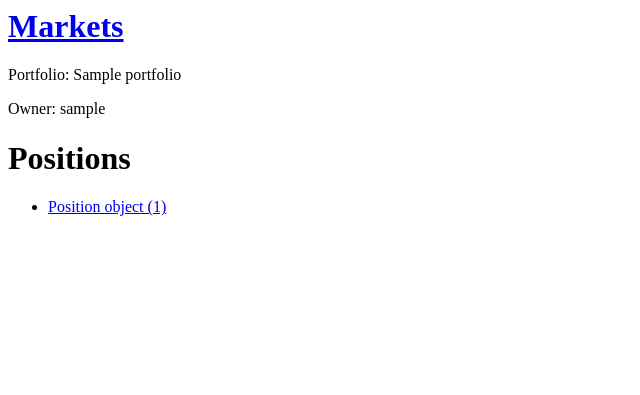
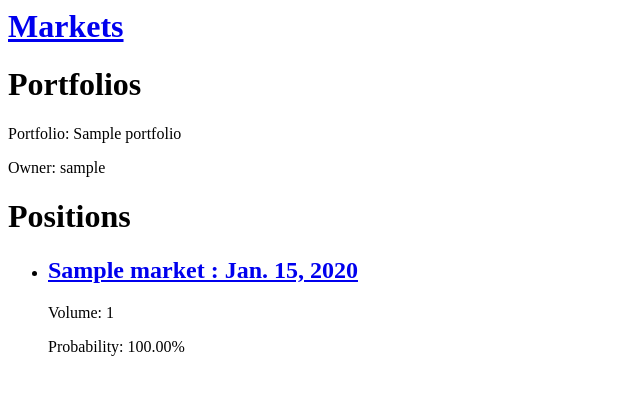
Before and after one commit to nchashch/completion_pmarket_web, a Django app: page /portfolio in a window 1280 px wide. Shown: the top 395 px of the page, without its empty margins (0-640 px from the left). Run offline with Django 3.2, Linux system fonts and the light colour scheme; a user stored in the database is signed in; tables that the repository leaves empty hold one stand-in row (values such as "Sample post").

Commit message:
Expand position view

```diff
--- a/completion_pmarket/templates/index.html
+++ b/completion_pmarket/templates/index.html
@@ -1,5 +1,5 @@
 <h1>Markets</h1>
-<h1><a href="/portfolio">Portfolio</a></h1>
+<h1><a href="/portfolio">Portfolios</a></h1>
 {% if markets_list %}
     <ul>
     {% for market in markets_list %}
--- a/completion_pmarket/templates/market.html
+++ b/completion_pmarket/templates/market.html
@@ -1,5 +1,5 @@
 <h1><a href="/">Markets</a></h1>
-<h1><a href="/portfolio">Portfolio</a></h1>
+<h1><a href="/portfolio">Portfolios</a></h1>
 {% if outcomes_list %}
     <h1>{{ market.name }}</h1>
     <p>b: {{ market.b }}</p>
--- a/completion_pmarket/templates/order.html
+++ b/completion_pmarket/templates/order.html
@@ -1,6 +1,6 @@
 <h1><a href="/">Markets</a></h1>
-<h1><a href="/portfolio">Portfolio</a></h1>
+<h1><a href="/portfolio">Portfolios</a></h1>
 <h1><a href="/market?pk={{ market.pk }}">{{ market.name }}</a></h1>
 <h2><a href="/outcome?pk={{ outcome.pk }}">Outcome: {{ outcome.outcome_date }}</a></h2>
 <!-- <h1><a href="/market?pk={{ outcome.market.pk }}"> {{ outcome.market.name }}</a></h1> -->
-<p>{{ operation }} {{ amount }} of {{ outcome.outcome_date }} for ${{ cost }} in market {{ market.name }} at {{ datetime }}.</p>
+<p>{{ operation }} {{ amount }} of {{ outcome.outcome_date }} for ${{ cost|floatformat:2 }} in market {{ market.name }} at {{ datetime }}.</p>
--- a/completion_pmarket/templates/outcome.html
+++ b/completion_pmarket/templates/outcome.html
@@ -1,5 +1,5 @@
 <h1><a href="/">Markets</a></h1>
-<h1><a href="/portfolio">Portfolio</a></h1>
+<h1><a href="/portfolio">Portfolios</a></h1>
 {% if outcome %}
 
     <h1><a href="/market?pk={{ outcome.market.pk }}"> {{ outcome.market.name }}</a></h1>
--- a/completion_pmarket/templates/portfolio.html
+++ b/completion_pmarket/templates/portfolio.html
@@ -1,4 +1,5 @@
 <h1><a href="/">Markets</a></h1>
+<h1>Portfolios</h1>
 {% if portfolio %}
 <p>Portfolio: {{ portfolio.name }}</p>
 <p>Owner: {{ portfolio.user.username }}</p>
@@ -8,8 +9,10 @@
     {% for position in positions %}
     <li>
         <a href="/position?pk={{ position.pk }}">
-            <p>{{ position }}</p>
+            <h2>{{ position.outcome.market.name }} : {{ position.outcome.outcome_date }}</h2>
         </a>
+        <p>Volume: {{ position.volume }}</p>
+        <p>Probability: {{ position.outcome.percent|floatformat:2 }}%</p>
     </li>
     {% endfor %}
 </ul>
--- a/completion_pmarket/views.py
+++ b/completion_pmarket/views.py
@@ -32,6 +32,8 @@ def portfolio(request):
     if portfolio:
         portfolio = portfolio[0]
     positions = Position.objects.all().filter(portfolio=portfolio)
+    for p in positions:
+        p.outcome.percent = p.outcome.probability * 100
     context = {
         'portfolio': portfolio,
         'positions': positions,
```
Also changed, not shown: completion_pmarket/templates/position.html (+13 -3 lines).
